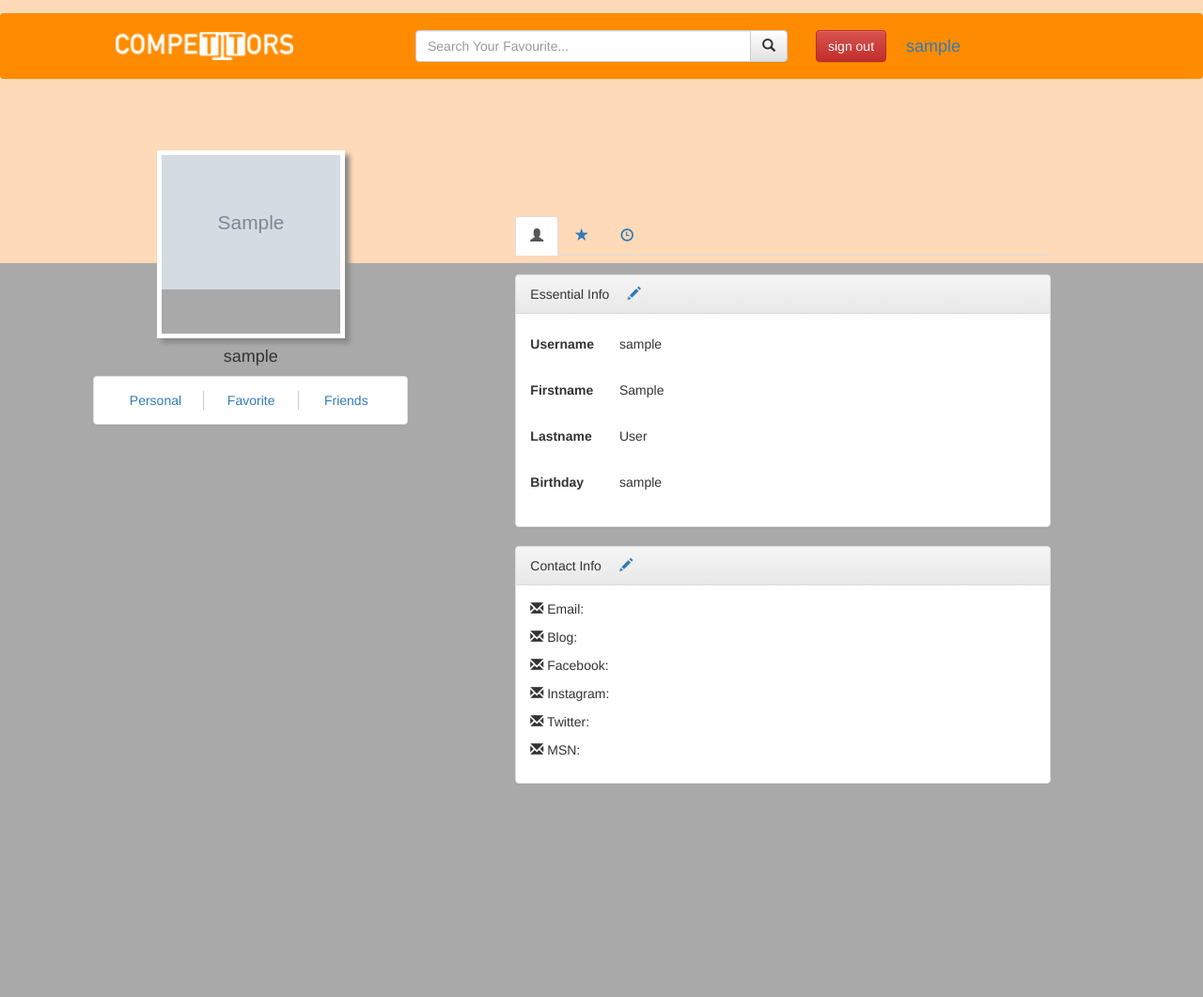
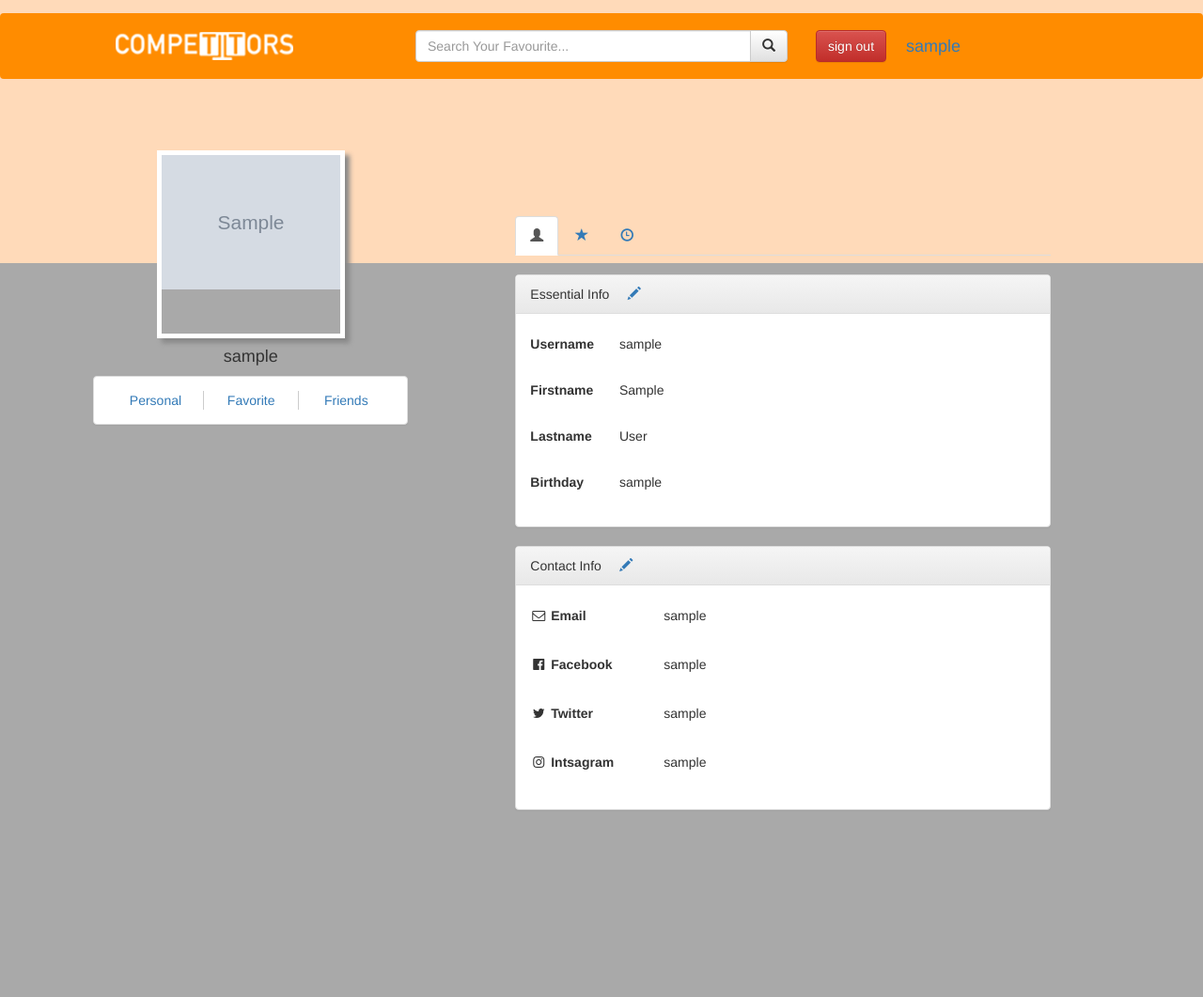
Before and after one commit to competitor/competitors, a Django app: page /see_profile/sample in a window 1280 px wide. Shown: the top 1061 px of the page at 94% size. Run offline with Django 3.2, Linux system fonts and the light colour scheme; a user stored in the database is signed in; data comes from the database, SQL or seed files in the repository; tables that the repository leaves empty hold one stand-in row (values such as "Sample post"); grey boxes marked "Sample" are stand-in pictures; some libraries are stand-ins or nearby versions.

Commit message:
social icon imported

```diff
--- a/competitors/templates/competitors/profile.html
+++ b/competitors/templates/competitors/profile.html
@@ -10,6 +10,8 @@
     <link rel="stylesheet" href="https://maxcdn.bootstrapcdn.com/bootstrap/3.3.4/css/bootstrap.min.css">
     <!-- Optional theme -->
     <link rel="stylesheet" href="https://maxcdn.bootstrapcdn.com/bootstrap/3.3.4/css/bootstrap-theme.min.css">
+    <!-- For Icons -->
+    <link rel="stylesheet" href="//maxcdn.bootstrapcdn.com/font-awesome/4.3.0/css/font-awesome.min.css">
     <script src="{{STATIC_URL}}competitors/js/jquery.min.js"></script>
     <script src="//code.jquery.com/ui/1.11.4/jquery-ui.js"></script>
     <script src="https://maxcdn.bootstrapcdn.com/bootstrap/3.3.4/js/bootstrap.min.js"></script>
@@ -175,15 +177,47 @@
                         <div class="panel panel-default">
                             <div class="panel-heading">
                                 Contact Info &nbsp;&nbsp;&nbsp;
-                                    <a href="javascript:;" class="glyphicon glyphicon-pencil" aria-hidden="true"></a>
+                                <a ng-show="!edit" href="javascript:;" ng-click="edit=!edit" class="glyphicon glyphicon-pencil" aria-hidden="true"></a>
+                                <a ng-show="edit" href="javascript:;" ng-click="edit=!edit" class="glyphicon glyphicon-floppy-save" aria-hidden="true"></a>
                             </div>
                             <div class="panel-body text-left">
-                                <p><span class="glyphicon glyphicon-envelope" aria-hidden="true"></span>  Email: </p>
+                                <form class="form-horizontal">
+                                    <div class="form-group">
+                                        <label for="inputEmail3" class="col-sm-3 control-label cp-profile-form-label"><p><i class="fa fa-envelope-o fa-fw"></i> Email</p></label>
+                                        <div class="col-sm-9">
+                                            <p class="form-control-static" ng-show="!edit">{{currentUser.user.username}}</p>
+                                            <input ng-show="edit" type="email" class="form-control input" value="{{currentUser.user.username}}" id="inputEmail3" placeholder="Email">
+                                        </div>
+                                    </div>
+                                    <div class="form-group">
+                                        <label for="inputEmail3" class="col-sm-3 control-label cp-profile-form-label"><p><i class="fa fa-facebook-official fa-fw"></i> Facebook</p></label>
+                                        <div class="col-sm-9">
+                                            <p class="form-control-static" ng-show="!edit">{{currentUser.user.username}}</p>
+                                            <input ng-show="edit" type="email" class="form-control input" value="{{currentUser.user.username}}" id="inputEmail3" placeholder="Email">
+                                        </div>
+                                    </div>
+                                    <div class="form-group">
+                                        <label for="inputEmail3" class="col-sm-3 control-label cp-profile-form-label"><p><i class="fa fa-twitter fa-fw"></i> Twitter</p></label>
+                                        <div class="col-sm-9">
+                                            <p class="form-control-static" ng-show="!edit">{{currentUser.user.username}}</p>
+                                            <input ng-show="edit" type="email" class="form-control input" value="{{currentUser.user.username}}" id="inputEmail3" placeholder="Email">
+                                        </div>
+                                    </div>
+                                    <div class="form-group">
+                                        <label for="inputEmail3" class="col-sm-3 control-label cp-profile-form-label"><p><i class="fa fa-instagram fa-fw"></i> Intsagram</p></label>
+                                        <div class="col-sm-9">
+                                            <p class="form-control-static" ng-show="!edit">{{currentUser.user.username}}</p>
+                                            <input ng-show="edit" type="email" class="form-control input" value="{{currentUser.user.username}}" id="inputEmail3" placeholder="Email">
+                                        </div>
+                                    </div>
+
+                                </form>
+                     <!--            <p><span class="glyphicon glyphicon-envelope" aria-hidden="true"></span>  Email: </p>
                                 <p><span class="glyphicon glyphicon-envelope" aria-hidden="true"></span>  Blog: </p>
                                 <p><span class="glyphicon glyphicon-envelope" aria-hidden="true"></span>  Facebook: </p>
                                 <p><span class="glyphicon glyphicon-envelope" aria-hidden="true"></span>  Instagram: </p>
                                 <p><span class="glyphicon glyphicon-envelope" aria-hidden="true"></span>  Twitter: </p>
-                                <p><span class="glyphicon glyphicon-envelope" aria-hidden="true"></span>  MSN: </p>
+                                <p><span class="glyphicon glyphicon-envelope" aria-hidden="true"></span>  MSN: </p> -->
                             </div>
                         </div>
                     </div>
@@ -196,6 +230,7 @@
                     <li role="presentation" class="active"><a href="#tab-21"><span class="glyphicon glyphicon-user" aria-hidden="true">Favorite Teams</a></li>
                     <li role="presentation"><a href="#tab-22"><span class="glyphicon glyphicon-star" aria-hidden="true">Favorite Players</a></li>
                 </ul>
+                <br/>
                 <div class="tab-content">
                     <div class="tab-pane active cp-profile-pane" id="tab-21">
                         {% for team in teamfollows %}
@@ -217,9 +252,22 @@
                     </div>
                     <div class="tab-pane cp-profile-pane" id="tab-22">
                         {% for player in playerfollows %}
+                            <div class="panel panel-default">
+                                <div class="panel-heading">
+                                    {{player.name}}
+                                </div>
+                                <div class="panel-body row">
+                                    <div class="col-sm-3">
+                                        <img style="width:100%;" src="{{player.icon_url}}"/>
+                                    </div>
+                                    <div class="col-sm-9">
+                                        {{player.followers.count}}
+                                    </div>
+                                </div>
+
+                            </div>
                         {% endfor %}
                     </div>
-                </div>
                 </div>
             </div>
             <div class="" id="friends" ng-show="friendsshow">
```
